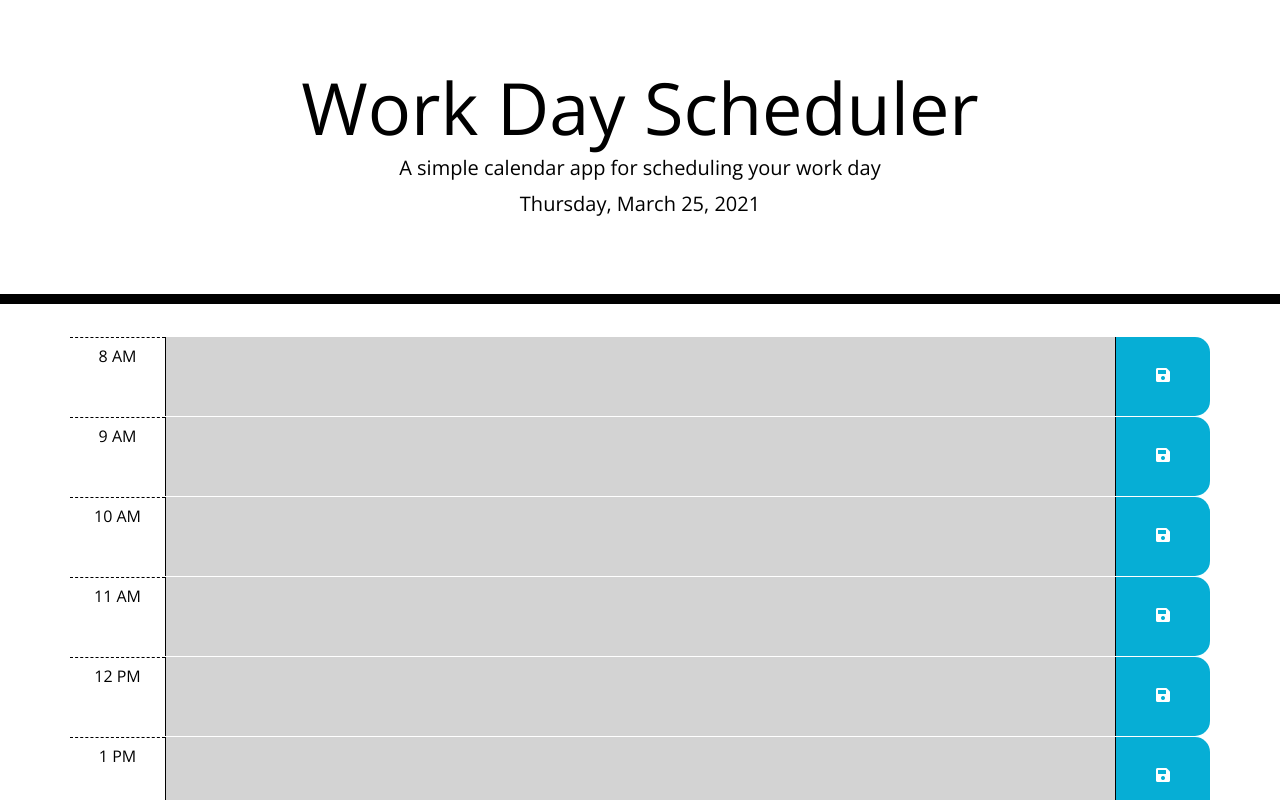
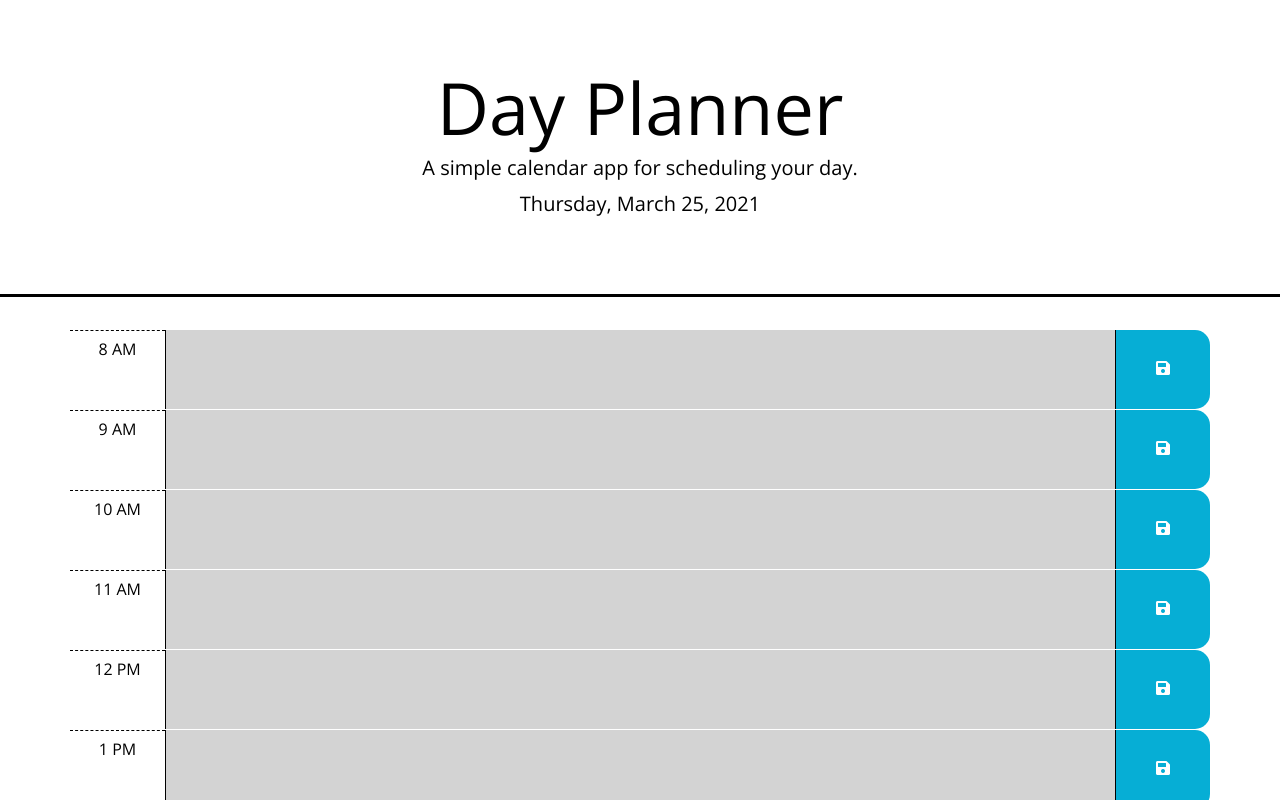
Before and after one commit to EmilyAH-01/Day-Planner, a plain HTML site: page index.html in a window 1280 px wide. Shown: the top 800 px of the page. Drawn offline with nearby package versions, Linux system fonts and the light colour scheme.

Commit message:
Updated project name

```diff
--- a/index.html
+++ b/index.html
@@ -1,7 +1,7 @@
 <!-- index.html: Day Planner structure -->
-<!-- Emily Herman, HW 5, 10/14/2020 -->
+<!-- Emily Herman, MSU Bootcamp HW 5, 10/14/2020 -->
 
-<!-- Provided starter code, modified as necessary  -->
+<!-- Provided starter code, modified as necessary -->
 
 <!DOCTYPE html>
 <html lang="en">
@@ -29,8 +29,8 @@
 
   <body>
     <header class="jumbotron">
-      <h1 class="display-3">Work Day Scheduler</h1>
-      <p class="lead">A simple calendar app for scheduling your work day</p>
+      <h1 class="display-3">Day Planner</h1>
+      <p class="lead">A simple calendar app for scheduling your day.</p>
       <p id="currentDay" class="lead"></p>
     </header>
 
--- a/script.js
+++ b/script.js
@@ -1,5 +1,5 @@
 // script.js: Day Planner JavaScript
-// Emily Herman, HW 5, 10/14/2020
+// Emily Herman, MSU Bootcamp HW 5, 10/14/2020
 
 
 // Display current day at the top of the calendar using Moment.js library
--- a/style.css
+++ b/style.css
@@ -1,5 +1,5 @@
 /* style.css: Day Planner styling */
-/* Emily Herman, HW 5, 10/14/2020 */
+/* Emily Herman, MSU Bootcamp HW 5, 10/14/2020 */
 
 /* Provided starter code, modified as necessary */
 
@@ -25,7 +25,7 @@ textarea {
   background-color: transparent;
   color: black;
   border-radius: 0;
-  border-bottom: 10px solid black;
+  border-bottom: 3px solid black;
 }
 
 .description{
```
